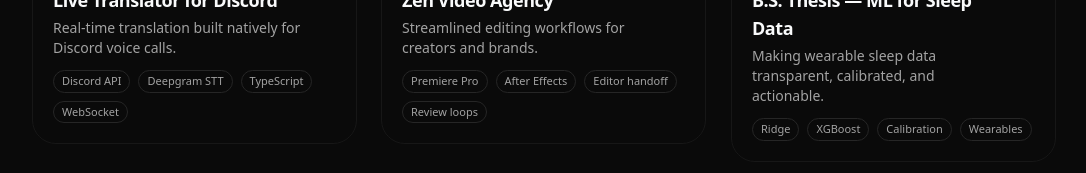
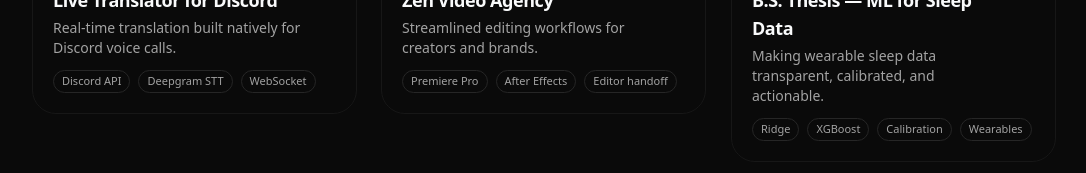
Before and after one commit to iudofia2026/isiahudofia.com, a Next.js app: page / in a window 1280 px wide. Shown: the part 1054-1227 px from the top of the page, without its empty margins (96-1182 px from the left). Built offline with nearby package versions, Linux system fonts and the light colour scheme.

Commit message:
Trim stack pills for Discord and Zen projects

```diff
--- a/data/projects.ts
+++ b/data/projects.ts
@@ -17,7 +17,7 @@ export const projects: Project[] = [
     title: "Live Translator for Discord",
     tagline: "Real-time translation built natively for Discord voice calls.",
     dates: "2025 — Present",
-    stack: ["Discord API", "Deepgram STT", "TypeScript", "WebSocket"],
+    stack: ["Discord API", "Deepgram STT", "WebSocket"],
     highlights: [
       "Low-latency interim + final translations",
       "Inline bot messages and per-user language preferences",
@@ -38,7 +38,7 @@ export const projects: Project[] = [
     title: "Zen Video Agency",
     tagline: "Streamlined editing workflows for creators and brands.",
     dates: "2022 — Present",
-    stack: ["Premiere Pro", "After Effects", "Editor handoff", "Review loops"],
+    stack: ["Premiere Pro", "After Effects", "Editor handoff"],
     highlights: [
       "Daily production loop: client inputs → direction rough by Isiah → editor handoff → rapid iteration → Isiah acceptance → client final pass → publish",
       "Two-editor model enables parallel cuts and faster experiments on hooks, pacing, and retention",
```
